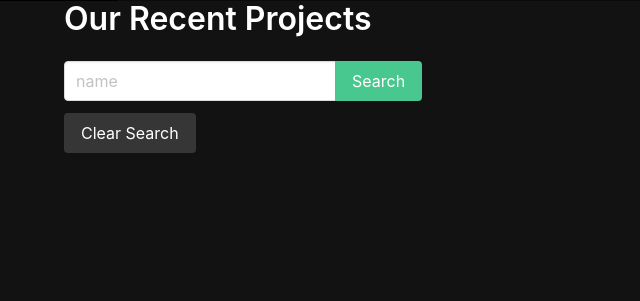
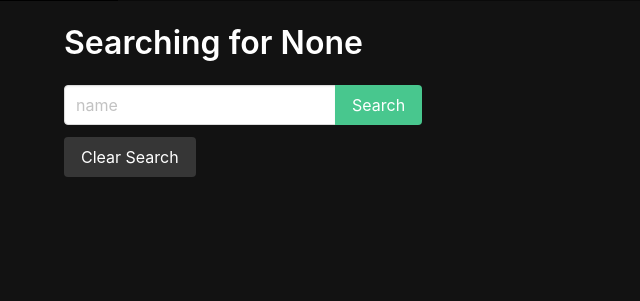
Before and after one commit to saybeeali/Original-GS-Contracting, a Django app: page /projects/ in a window 1280 px wide. Shown: the part 51-352 px from the top of the page, without its empty margins (0-640 px from the left). Run offline with Django 4.2, Linux system fonts and the light colour scheme; data that the repository does not hold is empty.

Commit message:
added header

```diff
--- a/main_app/templates/project_list.html
+++ b/main_app/templates/project_list.html
@@ -1,6 +1,6 @@
 {% extends 'base.html' %} {% block content %}
 
-<h1 class="title">Our Recent Projects</h1>
+<h1 class="title pt-5">{{header}}</h1>
 
 <form class="mb-5" method="get">
   <div class="field has-addons">
```
